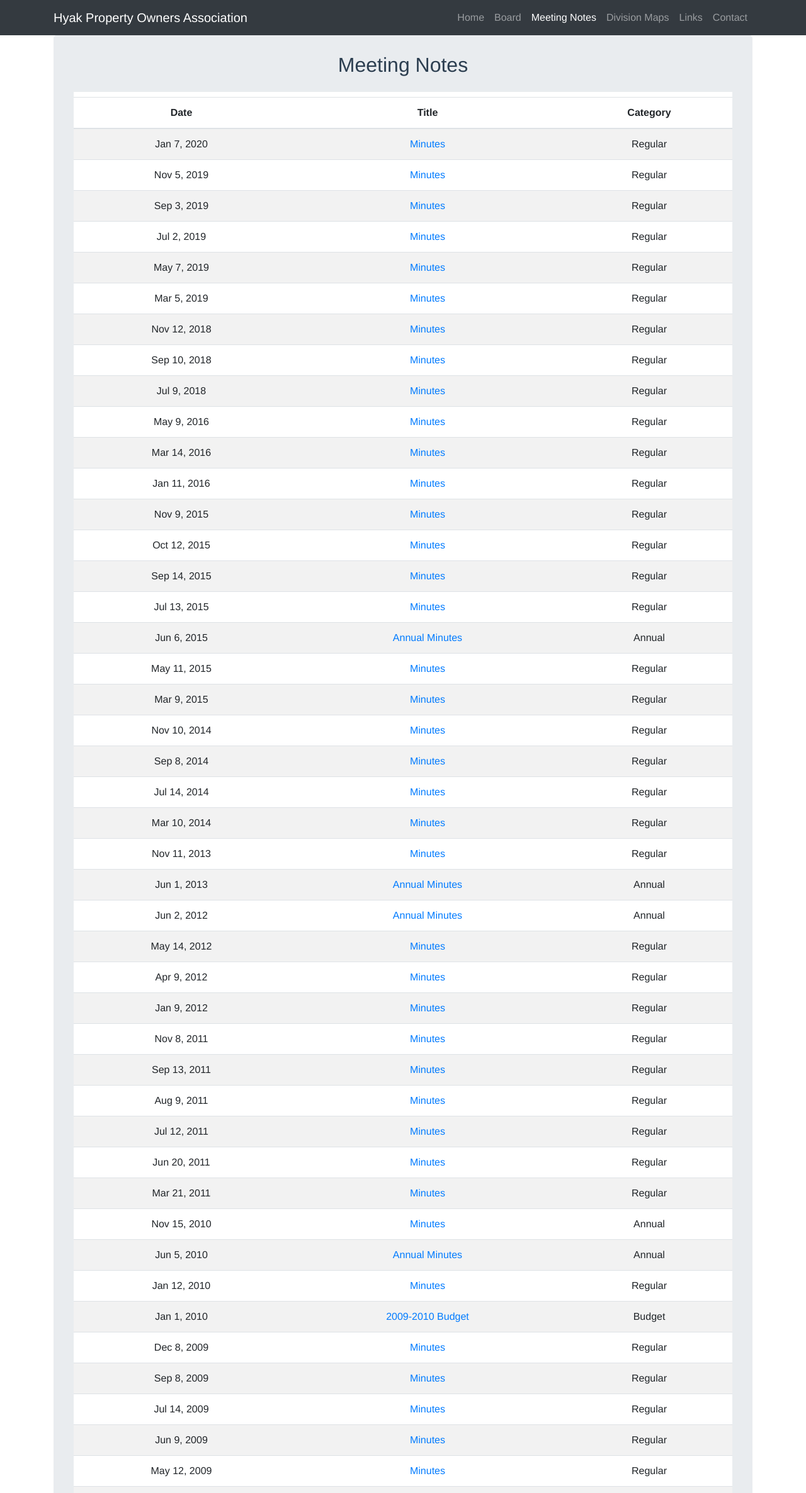
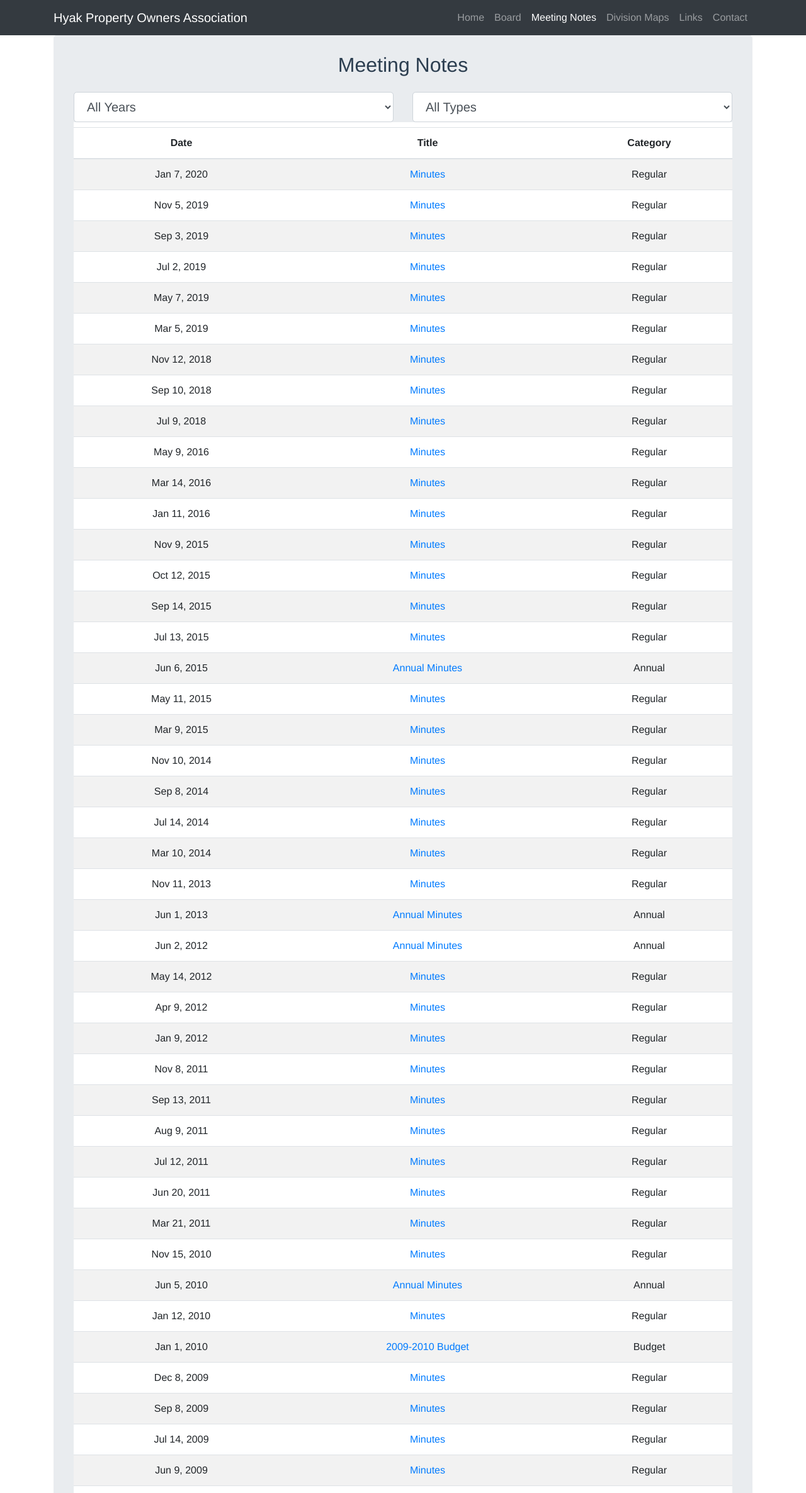
Before and after one commit to TheGauntt/hyak.life, a Vue app: page /meeting_notes in a window 1280 px wide. Shown: the top 2371 px of the page at 63% size. Built offline with nearby package versions, Linux system fonts and the light colour scheme; what vue-toasted would draw is missing.

Commit message:
The finest filters (in all the land)

```diff
--- a/src/data/meetingNotes.ts
+++ b/src/data/meetingNotes.ts
@@ -1,3 +1,5 @@
+import moment from "moment";
+
 // full path:
 // hyak_files/meeting_notes/{{year}}/{{filename}}
 
@@ -286,7 +288,7 @@ const entriesFor2011: IMeeting[] = [
 const entriesFor2010: IMeeting[] = [
   {
     date: "2010-11-15",
-    category: "annual",
+    category: "regular",
     title: "Minutes",
     filename: "HPOA_BoardMeetingMinutes_20101115.pdf",
   },
@@ -501,4 +503,20 @@ const allEntries: IMeeting[] = ([] as IMeeting[]).concat(
   entriesFor2007
 );
 
+// Sort in descending order
+allEntries.sort((a, b) => {
+  const momeA = moment(a.date, "YYYY-MM-DD");
+  const momeB = moment(b.date, "YYYY-MM-DD");
+  return momeB.diff(momeA);
+});
+
+const years: string[] = [];
+allEntries.forEach((entry) => {
+  let year = String(moment(entry.date).year());
+  if (!years.includes(year)) {
+    years.push(year);
+  }
+});
+
+export const MEETING_NOTES_YEARS = years;
 export const MEETING_NOTES_DATA = allEntries;
--- a/src/views/MeetingNotes.vue
+++ b/src/views/MeetingNotes.vue
@@ -5,6 +5,23 @@
       <div class="col-lg-12">
         <div class="jumbotron pb-3 pt-1">
           <h2 class="my-4">Meeting Notes</h2>
+
+          <div class="row">
+            <div class="col-lg-6">
+              <select class="form-control form-control-lg" v-model="selectedYear">
+                <option selected>All Years</option>
+                <option v-for="year in years" :key="year">{{year}}</option>
+              </select>
+            </div>
+
+            <div class="col-lg-6">
+              <select class="form-control form-control-lg" v-model="selectedType">
+                <option selected>All Types</option>
+                <option>Annual</option>
+                <option>Regular</option>
+              </select>
+            </div>
+          </div>
 
           <div class="py-2 bg-white">
             <table class="table table-striped">
@@ -18,7 +35,7 @@
               </thead>
 
               <tbody>
-                <tr v-for="note in meetingNotes" :key="note.date + '_' + note.title">
+                <tr v-for="note in filteredMeetingNotes" :key="note.date + '_' + note.title">
                   <td>{{note.date | dated}}</td>
                   <td>
                     <a :href="getLink(note)" target="_blank">{{note.title}}</a>
@@ -34,28 +51,76 @@
   </div>
 </template>
 
-<script lang="ts">
-import { MEETING_NOTES_DATA, IMeeting } from "@/data/meetingNotes";
+<script>
+import {
+  MEETING_NOTES_DATA,
+  MEETING_NOTES_YEARS,
+  IMeeting
+} from "@/data/meetingNotes";
 import moment from "moment";
 
 export default {
   name: "meeting-notes",
   components: {},
+  computed: {
+    filteredMeetingNotes: function() {
+      return this.meetingNotes.filter(entry => {
+        // Everything
+        if (
+          this.selectedYear == "All Years" &&
+          this.selectedType == "All Types"
+        ) {
+          return true;
+        }
+
+        // All Years
+        if (this.selectedYear == "All Years") {
+          if (this.selectedType.toLowerCase() == "annual") {
+            return entry.category && entry.category.toLowerCase() == "annual";
+          } else {
+            return entry.category && entry.category.toLowerCase() == "regular";
+          }
+        }
+
+        const entryYear = moment(entry.date, "YYYY-MM-DD").year();
+
+        // All Types
+        if (this.selectedType == "All Types") {
+          return entryYear == this.selectedYear;
+        }
+
+        // Wrong year?
+        if (entryYear != this.selectedYear) {
+          return false;
+        }
+
+        // Right type?
+        if (this.selectedType.toLowerCase() == "annual") {
+          return entry.category && entry.category.toLowerCase() == "annual";
+        } else {
+          return entry.category && entry.category.toLowerCase() == "regular";
+        }
+      });
+    }
+  },
   data() {
     return {
-      meetingNotes: MEETING_NOTES_DATA
+      meetingNotes: MEETING_NOTES_DATA,
+      years: MEETING_NOTES_YEARS,
+      selectedYear: "All Years",
+      selectedType: "All Types"
     };
   },
   filters: {
-    dated: function(value: string) {
+    dated: function(value) {
       if (!value) return "";
 
       const valueAsMoment = moment(value);
-      return valueAsMoment.format("MMM D, YYYY")
+      return valueAsMoment.format("MMM D, YYYY");
     }
   },
   methods: {
-    getLink(note: IMeeting) {
+    getLink(note) {
       const year = moment(note.date, moment.ISO_8601).year();
       return `hyak_files/meeting_notes/${year}/${note.filename}`;
     }
```
